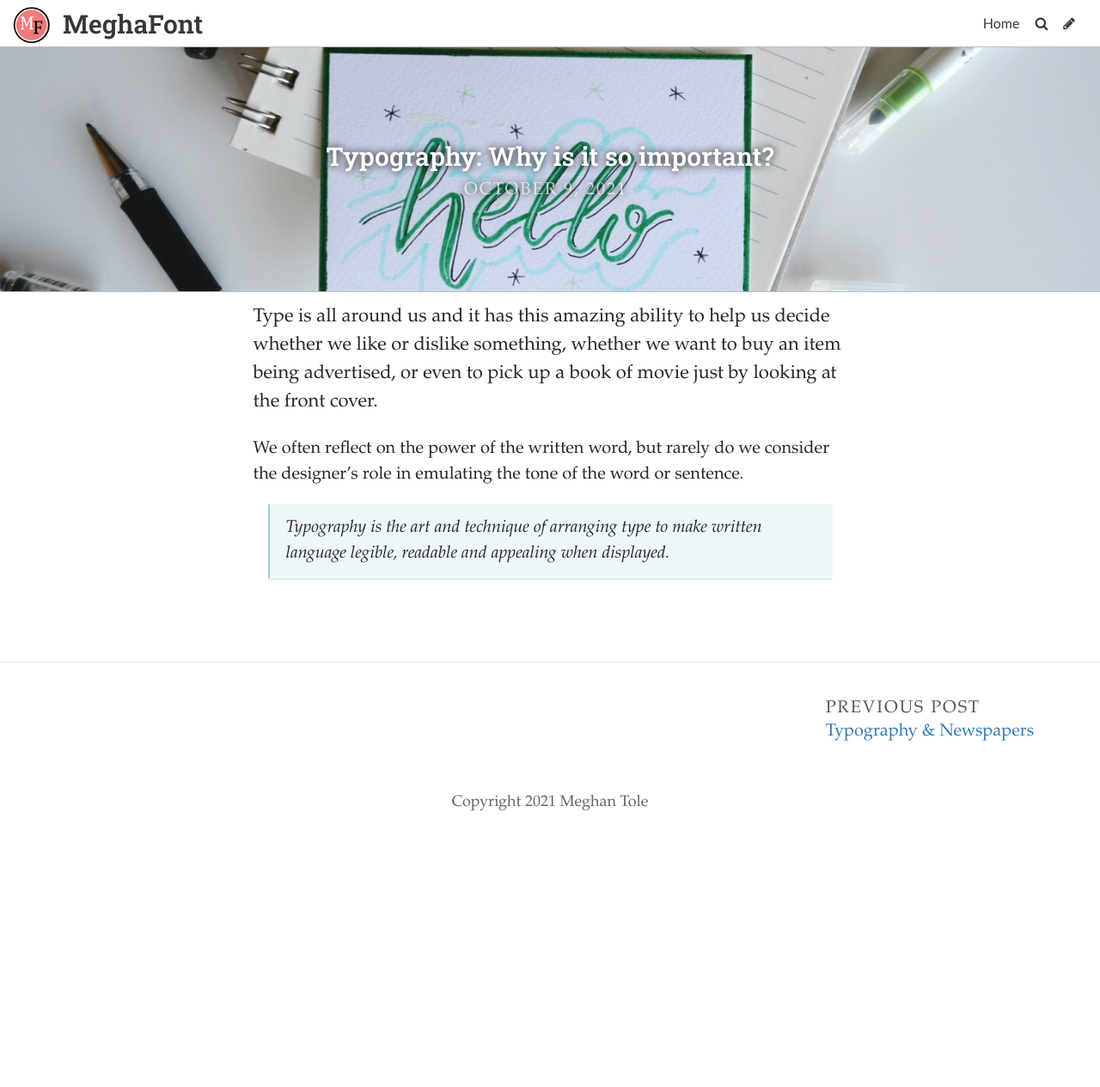
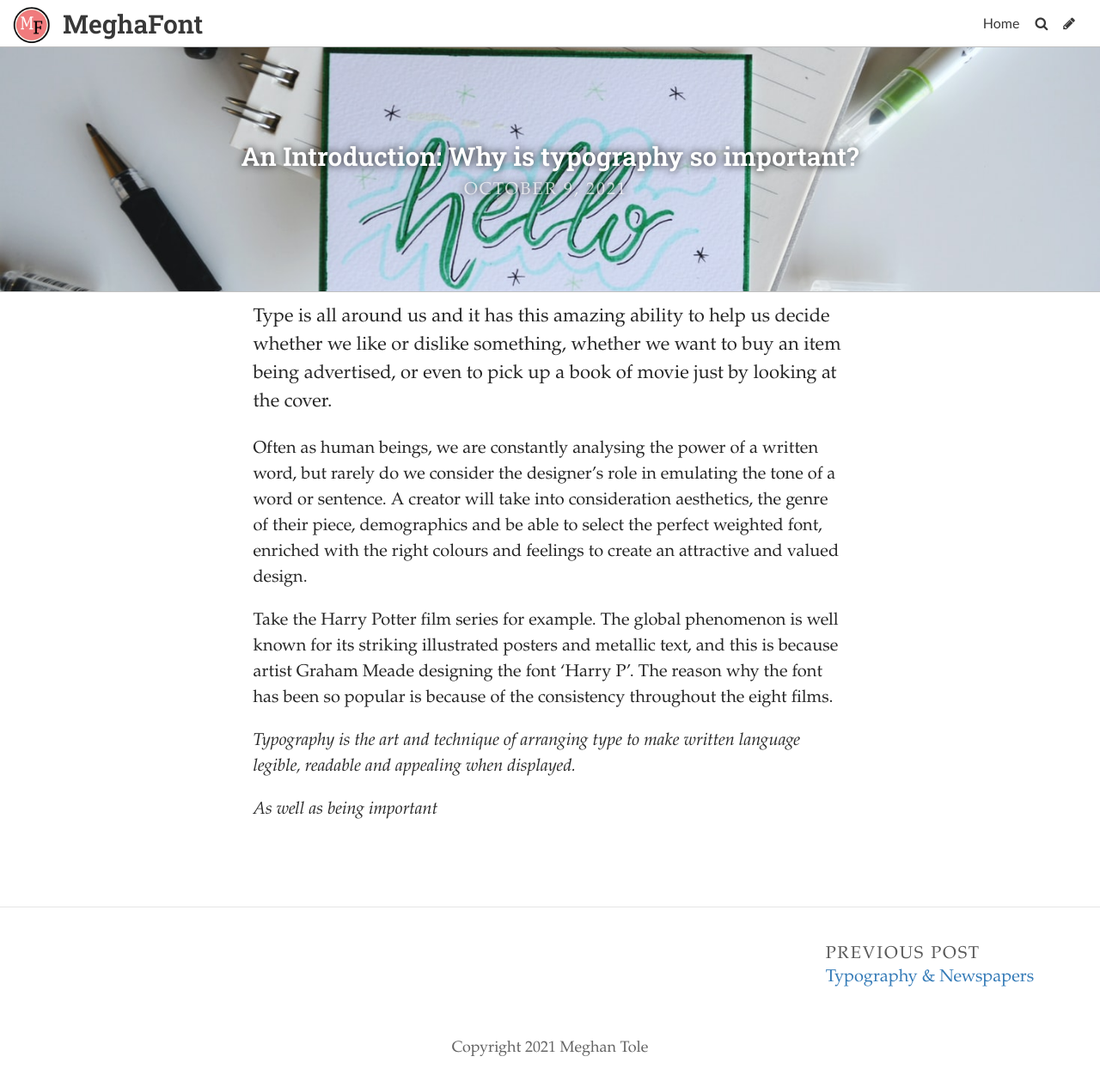
Before and after one commit to meghantole/tarm, a Jekyll site: the page built from _posts/2021-10-09-typography-why-is-it-so-important.md, in a window 1280 px wide and 1265 px high. Shown: the whole window at 86% size. Built offline with Jekyll 4.4.1, drawn with Linux system fonts in a browser that asks for light colours; some web fonts are replaced.

Commit message:
Update Post “2021-10-09-typography-why-is-it-so-important”

```diff
--- a/_posts/2021-10-09-typography-why-is-it-so-important.md
+++ b/_posts/2021-10-09-typography-why-is-it-so-important.md
@@ -1,13 +1,17 @@
 ---
 layout: post
-title: "Typography: Why is it so important?"
+title: "An Introduction: Why is typography so important?"
 date: 2021-10-09T16:47:44.996Z
 image: ../uploads/photo-1518082593638-b6e73b35d39a.jpeg
 title_color: "#ffffff"
 comments: false
 ---
-Type is all around us and it has this amazing ability to help us decide whether we like or dislike something, whether we want to buy an item being advertised, or even to pick up a book of movie just by looking at the front cover.
+Type is all around us and it has this amazing ability to help us decide whether we like or dislike something, whether we want to buy an item being advertised, or even to pick up a book of movie just by looking at the cover.
 
-We often reflect on the power of the written word, but rarely do we consider the designer’s role in emulating the tone of the word or sentence.
+Often as human beings, we are constantly analysing the power of a written word, but rarely do we consider the designer’s role in emulating the tone of a word or sentence. A creator will take into consideration aesthetics, the genre of their piece, demographics and be able to select the perfect weighted font, enriched with the right colours and feelings to create an attractive and valued design.
 
-> *Typography is the art and technique of arranging type to make written language legible, readable and appealing when displayed.*
+Take the Harry Potter film series for example. The global phenomenon is well known for its striking illustrated posters and metallic text, and this is because artist Graham Meade designing the font ‘Harry P’. The reason why the font has been so popular is because of the consistency throughout the eight films.
+
+*Typography is the art and technique of arranging type to make written language legible, readable and appealing when displayed.*
+
+*As well as being important*
```
